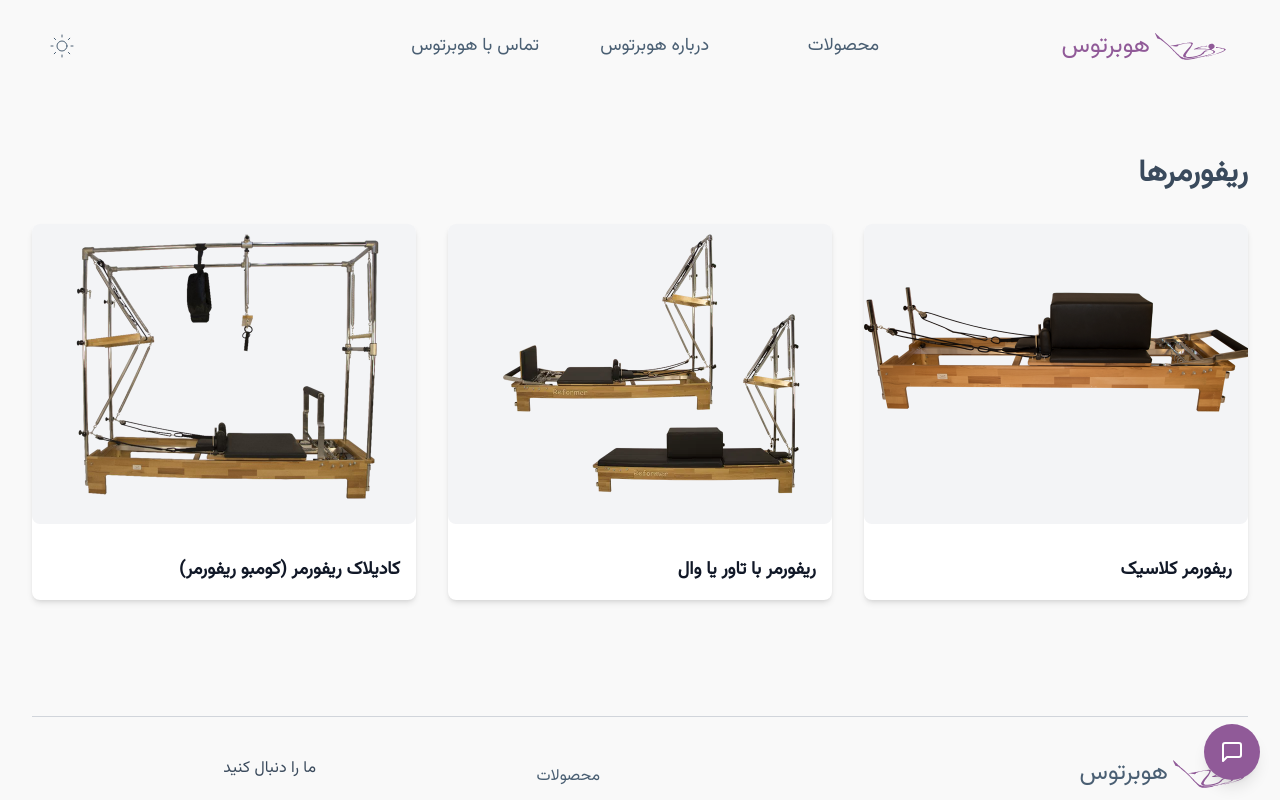
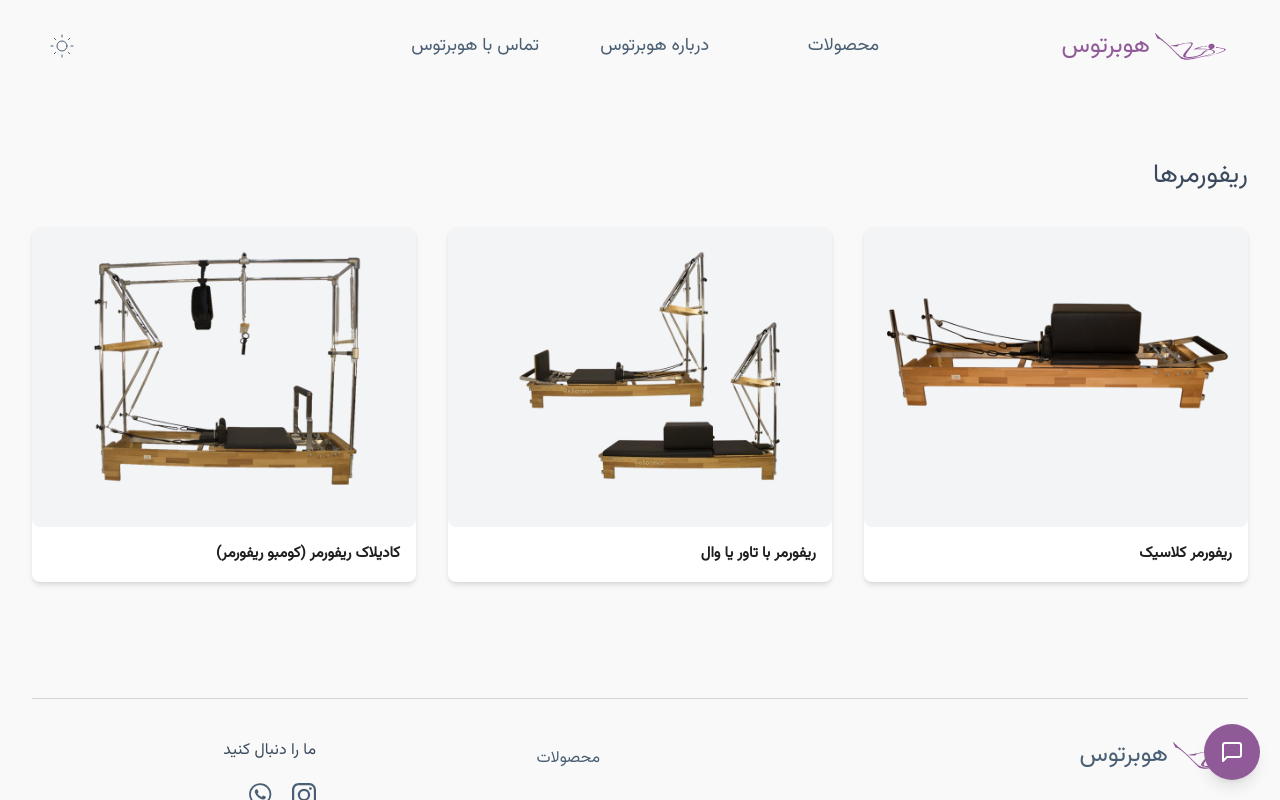
Before and after one commit to elhamest/hubertus-pilates-client, a Next.js app: page /collections/reformers in a window 1280 px wide. Shown: the top 800 px of the page. Built offline with nearby package versions, Linux system fonts and the light colour scheme.

Commit message:
Worked on CollectionGrid

```diff
--- a/src/app/collections/[link]/page.jsx
+++ b/src/app/collections/[link]/page.jsx
@@ -25,7 +25,7 @@ export default async function CollectionPage({ params }) {
   return (
     <Container>
       <div className="py-8">
-        <h1 className="text-3xl font-bold mb-8">{collection?.title}</h1>
+        <h1 className="pageTitle mb-8">{collection?.title}</h1>
         <CollectionGrid items={collection?.items} />
       </div>
     </Container>
--- a/src/app/globals.css
+++ b/src/app/globals.css
@@ -38,7 +38,8 @@
   /* Neutral Colors */
   --pure-white-color: #ffffff; /* Pure white for crisp elements, for icons in dark mode */
   --off-white-color: #f9f9f9; /* Off-white for light mode background, rgb(249, 249, 249) */
-  --dark-gray-color: #171717; /* Dark gray for dark mode background, rgb(23, 23, 23) */
+  --darker-gray-color: #171717; /* Dark gray for dark mode background, rgb(23, 23, 23) */
+  --dark-gray-color: #1f1f1f;
 }
 html {
   scroll-behavior: smooth;
@@ -83,3 +84,8 @@ a {
 .group:hover circle {
   stroke-dashoffset: 0 !important;
 }
+
+.pageTitle {
+  font-size: 26px;
+  font-weight: 500;
+}
--- a/src/components/collections/CollectionGrid.jsx
+++ b/src/components/collections/CollectionGrid.jsx
@@ -8,19 +8,19 @@ export function CollectionGrid({ items }) {
       {items?.map((item, index) => (
         <div key={index} className="group bg-white rounded-lg shadow-md">
           <div
-            className={`relative w-full h-[300px] overflow-hidden rounded-lg bg-gray-100 py-4 ${styles.imageWrapper}`}
+            className={`relative w-full h-[300px] overflow-hidden rounded-lg bg-gray-100 p-4 ${styles.imageWrapper}`}
           >
             <Image
               src={item?.image} //{`/${item?.image}`}
               alt={item?.title}
-              fill
+              // fill
               style={{ objectFit: "cover" }}
               sizes="(max-width: 768px) 100vw, (max-width: 1200px) 50vw, 33vw"
               priority={index < 6} // Load first 6 images immediately
             />
           </div>
           <div className="p-4">
-            <h3 className="mt-4 text-lg font-semibold text-gray-900">
+            <h3 className={`${styles.boxTitle}  text-darkGrayColor`}>
               {item?.title}
             </h3>
           </div>
--- a/src/components/collections/CollectionGrid.module.css
+++ b/src/components/collections/CollectionGrid.module.css
@@ -1,3 +1,8 @@
 .imageWrapper img {
   display: block;
 }
+
+.boxTitle {
+  font-size: 15px;
+  font-weight: 600;
+}
--- a/src/components/data.js
+++ b/src/components/data.js
@@ -22,7 +22,7 @@ import woodenPoleImg from "../../public/img/collections/additional-pilates-equip
 import pedOPullImg from "../../public/img/collections/additional-pilates-equipment/ped-o-pull.webp";
 //
 const pClassicReformer = {
-  title: "ریفورمر کلاسیک (Classic Reformer)",
+  // title: "ریفورمر کلاسیک (Classic Reformer)",
   desc: "سطح تمرینات پیلاتس خود با استفاده از ریفورمر کالسیک بالا ببرید. این دستگاه یکی از اصلی‌ترین وسایل تمرینی پیلاتس است که به شما در تقویت عضلات مرکزی، بهبود تعادل و انعطاف پذیری کمک می‌کند.",
   image: classicReformerImg,
   bullets: [
@@ -66,7 +66,7 @@ const pClassicReformer = {
 };
 
 const pReformerWithTower = {
-  title: "ریفورمر با تاور یا وال (Reformer WithTower)",
+  // title: "ریفورمر با تاور یا وال (Reformer WithTower)",
   desc: "دستگاه ریفورمر با تاور از جمله دستگاه های پرکاربرد در ورزش پیلاتس به حساب می آید این دستگاه درواقع ادغام دو دستگاه ریفورمر و وال یونیت (Wall Unit) می باشد که تمامی مشخصات و ویژگی های نام برده شده برای دستگاه ریفورمر در این دستگاه موجود می باشد. این دستگاه برای افراد مبتدی و پیشرفته مناسب است و به بهبود وضعیت پوزیشن، انعطاف‌پذیری، قدرت هسته و لاغری کلی کمک می کند.",
   image: reformerWithTowerImg,
   bullets: [
@@ -90,7 +90,7 @@ const pReformerWithTower = {
 };
 
 const pReformerCombo = {
-  title: "کادیلاک – ریفورمر (Reformer-Combo)",
+  // title: "کادیلاک – ریفورمر (Reformer-Combo)",
   desc: "دستگاه کادیلاک ریفورمر دو دستگاه ریفورمر و کادیلاک می باشد که در یک دستگاه ادغام شده اند.  این دستگاه اجازه می‌دهد تا محدوده وسیعی از تمرین‌ها را انجام دهید و گروه‌های عضلانی مختلف را هدف قرار می‌دهند و می توان آن را بر اساس سطح تناسب اندام و اهداف هر فرد تنظیم کرد. برای سالن‌های ورزشی خانگی و حرفه‌ای مناسب هستند. بخصوص برای کسانی که مشکل فضای کار دارند توصیه می شود. چرا که به راحتی با جدا کردن قسمت کامبو(Combo)، دستگاه تبدیل به ریفورمر شده و امکان ادامه حرکات بر روی آن فراهم می شود.",
   image: reformerComboImg,
   bullets: [
@@ -106,7 +106,7 @@ const pReformerCombo = {
 };
 
 const pCadilac = {
-  title: "کادیلاک (Cadillac)",
+  // title: "کادیلاک (Cadillac)",
   desc: "کادیلاک، که به آن میز ترازو نیز می‌گویند، یکی از پرکاربردترین و برجسته‌ترین وسایل تمرینی در روش پیلاتس است. کادیلاک یک تمرین کلی بدنی را فراهم می‌کند که عضلات مرکزی، انعطاف‌پذیری، قدرت و تعادل را هدف قرار می‌دهد. با فنرها و میله‌های قابل تنظیم، کادیلاک امکان تنظیم مقاومت و شدت تمرینات را فراهم می‌کند، به گونه‌ای که برای افراد مبتدی و پیشرفته مناسب است.همچنین این دستگاه امکان انجام حرکات نوآورانه و چالش‌برانگیزی مانند پوزیشن‌های معکوس، کشش‌های مهره‌بندی و تمرینات تعادل را فراهم می‌کند که به راحتی با دیگر وسایل قابل انجام نیست.",
   image: cadillacTrapezeTableImg,
   bullets: [
@@ -130,7 +130,7 @@ const pCadilac = {
 };
 
 const pWallUnit = {
-  title: "وال یونیت (Wall Unit)",
+  // title: "وال یونیت (Wall Unit)",
   desc: `این دستگاه با اتصالات مختلف و باندهای مقاومتی قابل تنظیم، محدوده وسیعی از تمرین‌ها را برای همه سطوح تناسب اندام فراهم می‌کند و برای سالن‌های ورزشی خانگی و فضاهای محدود ایده‌آل می باشد.
 دستگاه وال یونیت متشکل از دو قسمت تشک میله دار و قسمت وال یا دیواره است که قسمت دیواره همان دیواره در دستگاه کادیلاک بوده که دارای میله پوش بار است.`,
   image: wallTowerUnitImg,
@@ -147,7 +147,7 @@ const pWallUnit = {
 };
 
 const pLadderBarrel = {
-  title: "لدربرل (Ladder Barrel)",
+  // title: "لدربرل (Ladder Barrel)",
   desc: "لدر برل، یکی از وسایل پیلاتس پرکاربرد است که به بهبود انعطاف‌پذیری، قدرت و محوریت مهره‌های پشتی کمک می‌کند. این وسیله امکان انجام تمرینات مختلفی را برای مهره‌های پشتی، شانه‌ها و باسن فراهم می‌آورد و به بهبود وضعیت پوزیشن و کاهش درد پشت کمک می‌کند. براکت پلکان برای افراد مبتدی و پیشرفته بسیار مناسب است و به عمق تمرینات پیلاتس آن‌ها کمک می‌کند.",
   image: ladderBarrelImg,
   bullets: [
@@ -167,7 +167,7 @@ const pLadderBarrel = {
 };
 
 const pWundaChair = {
-  title: "وندا چیر(Wunda Chair)",
+  // title: "وندا چیر(Wunda Chair)",
   desc: "صندلی ووندا، یک وسیله متفاوت و چالش‌برانگیز در تمرین‌های پیلاتس است. این صندلی توسط جوزف پیلاتس اختراع شده است. صرف‌نظر از اینکه شما مبتدی یا پیشرفته هستید، صندلی ووندا می‌تواند به شما در دستیابی به قدرت عضلانی، به ویژه در پاها، هسته و بازوها، انعطاف‌پذیری و کنترل بیشتر بدن کمک کند.",
   image: wundaChairImg,
   bullets: [
@@ -195,7 +195,7 @@ const pWundaChair = {
 };
 
 const pSpineCorrector = {
-  title: "اسپین کورکتور (Spine Corrector)",
+  // title: "اسپین کورکتور (Spine Corrector)",
   desc: "Spine Corrector یک ابزار حرفه‌ای در دنیای پیلاتس است. طراحی ارگونومیک این ابزار باعث می شود که منحنی‌های طبیعی استخوان فقرات را شبیه‌سازی کند و  به وسیله‌ی تقویت ترازی صحیح استخوان فقرات و بهبود قدرت پایه، کارایی شما را در پیلاتس افزایش ‌دهد. این وسیله می‌تواند در طیف گسترده‌ای از تمرینات پیلاتس از سطح مبتدی تا پیشرفته استفاده شود.",
   image: spineCorrectorImg,
   bullets: [
@@ -215,7 +215,7 @@ const pSpineCorrector = {
 };
 
 const pArmChair = {
-  title: "آرم چیر(Arm Chair)",
+  // title: "آرم چیر(Arm Chair)",
   desc: "دستگاه آرم چیر برای انجام حرکات نشسته طراحی شده است و بر روی حرکات ملایم و کنترل شده تمرکز دارد. این دستگاه قدرت، انعطاف‌پذیری و تعادل را بدون ایجاد فشار غیرضروری بر بدن بهبود می‌بخشد. به همین دلیل برای افراد مسن و افراد با تحرک محدود، خواه به دلیل آسیب، بیماری یا معلولیت، راهی امن و مؤثر برای  فعال ماندن و بهبود عملکرد فیزیکی است. بدین صورت که گروه‌های عضلانی کلیدی، از جمله هسته، بازوها و پاها را هدف قرار می‌دهد و با حرکات کنترل شده و تکنیک‌های تنفس عمیق با هم اثر آرامش‌بخشی ایجاد می‌کنند.",
   image: armChairImg,
   bullets: [
--- a/src/components/home/Hero.module.css
+++ b/src/components/home/Hero.module.css
@@ -43,7 +43,7 @@
     var(--supporting-color-lavender) 25%,
     var(--ligth-secondary-color) 50%,
     var(--accent-color-blue) 75%,
-    VAR(--dark-gray-color) 100%
+    VAR(--darker-gray-color) 100%
   ); */
 
   background-image: linear-gradient(
--- a/tailwind.config.js
+++ b/tailwind.config.js
@@ -23,6 +23,7 @@ const config = {
         darkPrimaryColor: "#6a4c6f",
         darkSecondaryColor: "#6a4c6f",
         ligthSecondaryColor: "#b695b9",
+        darkGrayColor: "#1f1f1f",
       },
     },
     fontFamily: {
```
Also changed, not shown: src/app/collections/[link]/CollectionPage.module.css (added).
